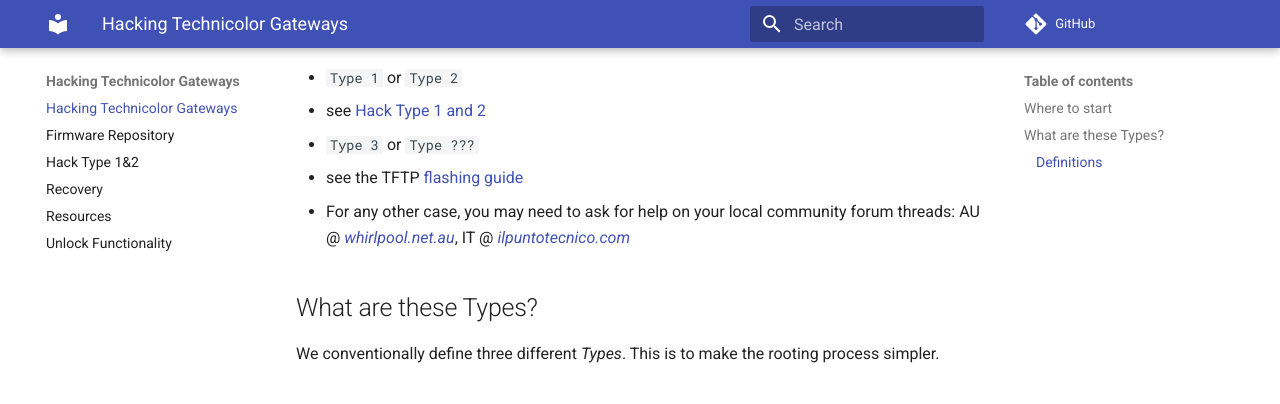
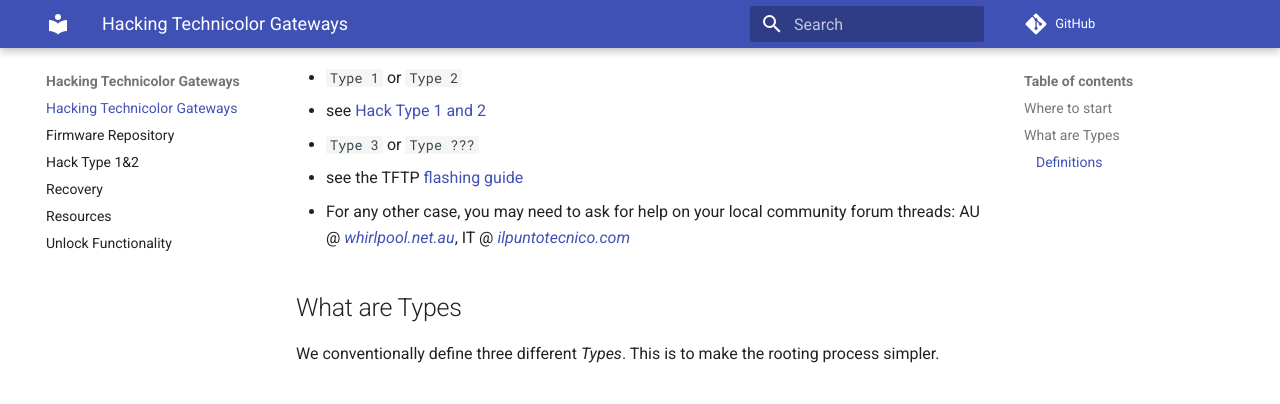
Before and after one commit to hack-technicolor/hack-technicolor, an MkDocs documentation site: the page built from docs/index.md, in a window 1280 px wide and 900 px high, scrolled down 583 px. Shown: the top 404 px of the window. Built offline with MkDocs 1.6.1 and Material for MkDocs 9.7.7, drawn with Linux system fonts in a browser that asks for light colours; comment, search, counter and statistics services are not loaded.

Commit message:
Linting and wording of types heading

```diff
--- a/docs/index.md
+++ b/docs/index.md
@@ -21,7 +21,7 @@
   - see the TFTP [flashing guide](Recovery/#boot-p-recovery-mode-tftp-flashing)
   - For any other case, you may need to ask for help on your local community forum threads: AU @ [*whirlpool.net.au*](https://forums.whirlpool.net.au/thread/9vxxl849), IT @ [*ilpuntotecnico.com*](https://www.ilpuntotecnico.com/forum/index.php/board,9.0.html)
 
-## What are these Types?
+## What are Types
 
 We conventionally define three different *Types*. This is to make the rooting process simpler.
 
```
